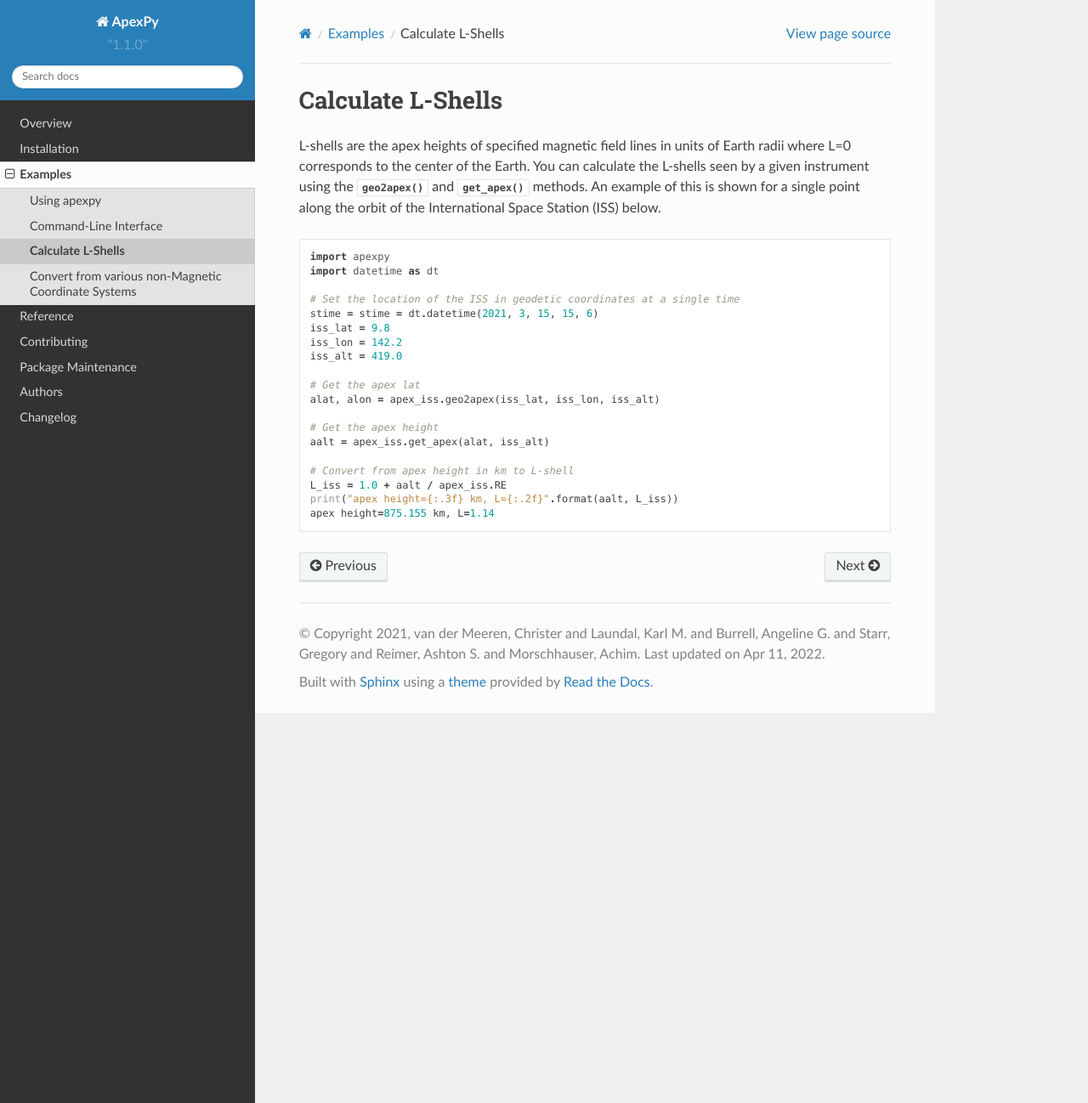
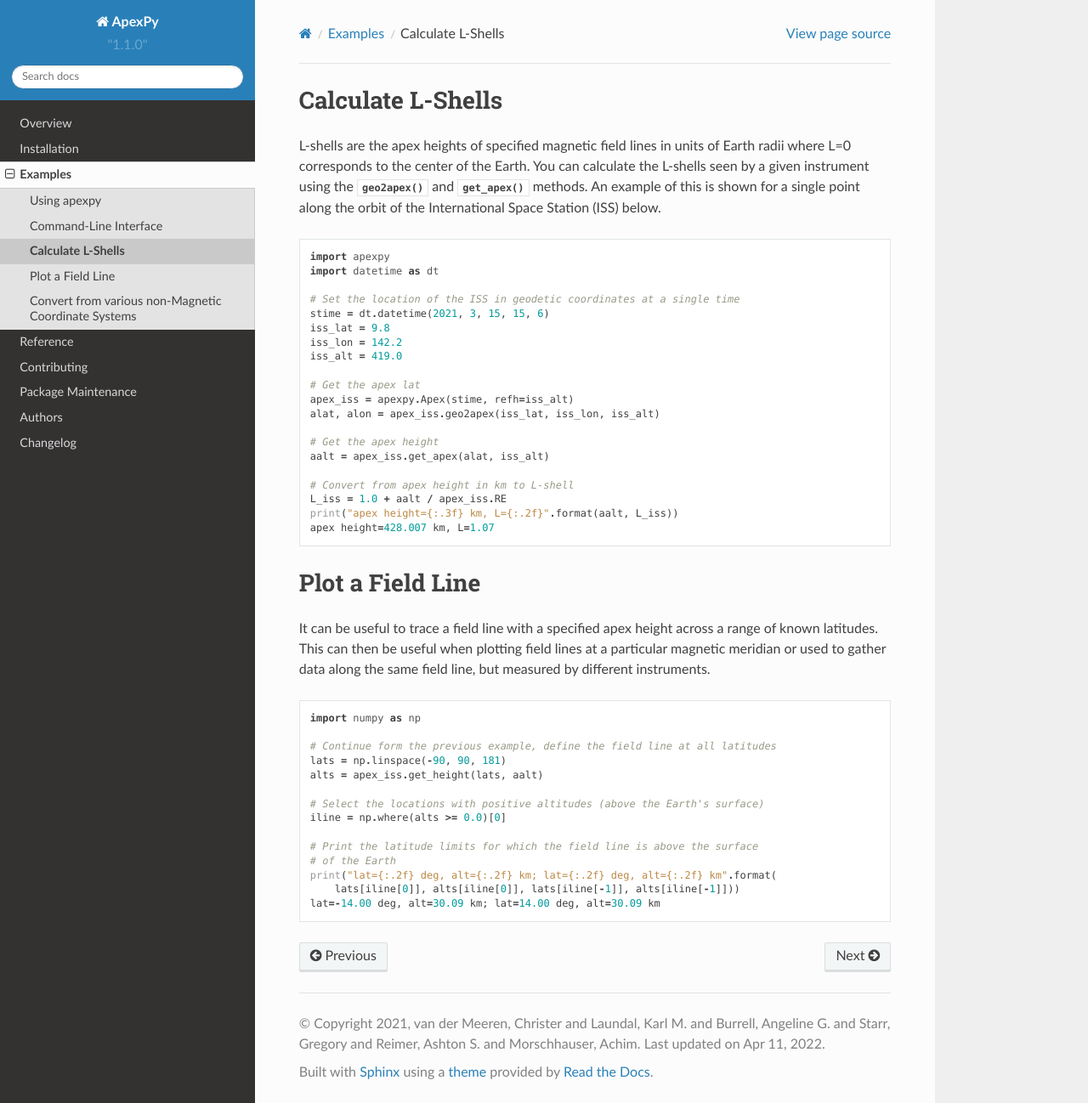
Before and after one commit to aburrell/apexpy, a Sphinx documentation site: the page built from docs/examples/ex_apexh.rst, in a window 1280 px wide and 1298 px high. Shown: the whole window at 85% size. Built offline with Sphinx 7.4.7 and the Read the Docs theme 2.0.0, drawn with Linux system fonts in a browser that asks for light colours.

```diff
--- a/docs/examples/ex_apexh.rst
+++ b/docs/examples/ex_apexh.rst
@@ -15,12 +15,13 @@
    import datetime as dt
 
    # Set the location of the ISS in geodetic coordinates at a single time
-   stime = stime = dt.datetime(2021, 3, 15, 15, 6)
+   stime = dt.datetime(2021, 3, 15, 15, 6)
    iss_lat = 9.8
    iss_lon = 142.2
    iss_alt = 419.0
 
    # Get the apex lat
+   apex_iss = apexpy.Apex(stime, refh=iss_alt)
    alat, alon = apex_iss.geo2apex(iss_lat, iss_lon, iss_alt)
 
    # Get the apex height
@@ -29,4 +30,30 @@
    # Convert from apex height in km to L-shell
    L_iss = 1.0 + aalt / apex_iss.RE
    print("apex height={:.3f} km, L={:.2f}".format(aalt, L_iss))
-   apex height=875.155 km, L=1.14
+   apex height=428.007 km, L=1.07
+
+
+Plot a Field Line
+=================
+
+It can be useful to trace a field line with a specified apex height across a
+range of known latitudes.  This can then be useful when plotting field lines at
+a particular magnetic meridian or used to gather data along the same field line,
+but measured by different instruments.
+
+::
+
+   import numpy as np
+
+   # Continue form the previous example, define the field line at all latitudes
+   lats = np.linspace(-90, 90, 181)
+   alts = apex_iss.get_height(lats, aalt)
+
+   # Select the locations with positive altitudes (above the Earth's surface)
+   iline = np.where(alts >= 0.0)[0]
+
+   # Print the latitude limits for which the field line is above the surface
+   # of the Earth
+   print("lat={:.2f} deg, alt={:.2f} km; lat={:.2f} deg, alt={:.2f} km".format(
+       lats[iline[0]], alts[iline[0]], lats[iline[-1]], alts[iline[-1]]))
+   lat=-14.00 deg, alt=30.09 km; lat=14.00 deg, alt=30.09 km
```
